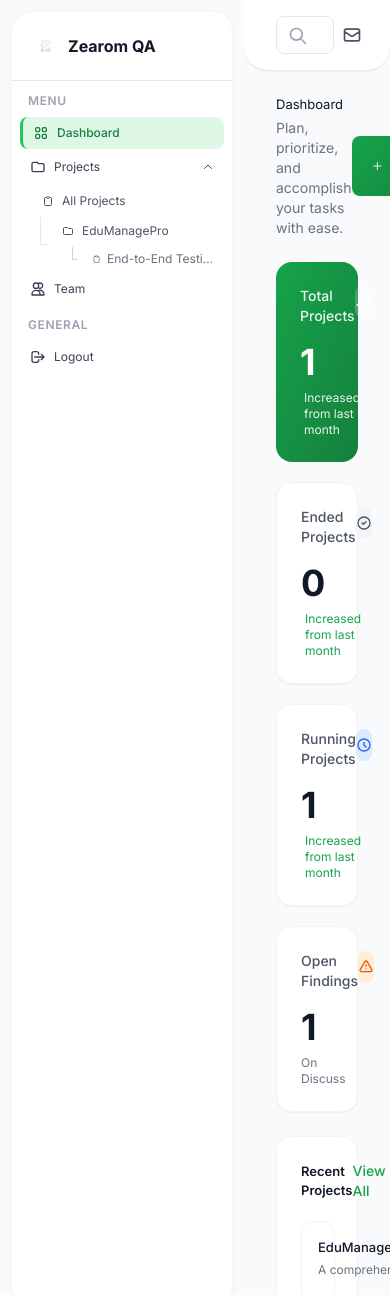
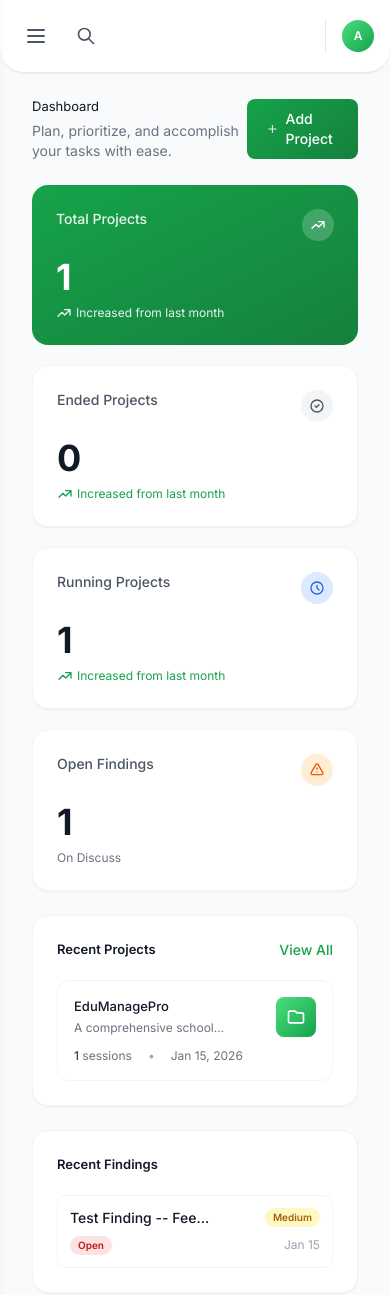
Before and after one commit to Levi-LMN/Zearom-QA, a Flask app: page /dashboard in a window 390 px wide. Shown: the top 1295 px of the page. Run offline with Flask 3, Linux system fonts and the light colour scheme; a user stored in the database is signed in; some libraries are stand-ins or nearby versions.

Commit message:
responsive base html

```diff
--- a/templates/base.html
+++ b/templates/base.html
@@ -119,6 +119,45 @@
             border-radius: 20px;
             background: white;
             box-shadow: 0 2px 8px rgba(0, 0, 0, 0.04);
+            transition: transform 0.3s ease;
+        }
+
+        /* Mobile sidebar */
+        @media (max-width: 768px) {
+            .sidebar-container {
+                position: fixed;
+                left: 0;
+                top: 0;
+                bottom: 0;
+                margin: 0;
+                border-radius: 0;
+                z-index: 50;
+                transform: translateX(-100%);
+            }
+
+            .sidebar-container.mobile-open {
+                transform: translateX(0);
+            }
+
+            .mobile-overlay {
+                display: none;
+                position: fixed;
+                inset: 0;
+                background: rgba(0, 0, 0, 0.5);
+                z-index: 40;
+            }
+
+            .mobile-overlay.active {
+                display: block;
+            }
+
+            h1 { font-size: 24px; }
+            h2 { font-size: 18px; }
+        }
+
+        @media (max-width: 640px) {
+            h1 { font-size: 20px; }
+            h2 { font-size: 16px; }
         }
 
         /* Projects dropdown animation */
@@ -205,12 +244,44 @@
         .search-result-item:hover {
             background-color: #f9fafb;
         }
+
+        /* Mobile menu button */
+        .mobile-menu-btn {
+            display: none;
+        }
+
+        @media (max-width: 768px) {
+            .mobile-menu-btn {
+                display: flex;
+            }
+
+            .desktop-search {
+                display: none;
+            }
+
+            .mobile-search {
+                display: block;
+            }
+        }
+
+        @media (min-width: 769px) {
+            .mobile-search {
+                display: none;
+            }
+
+            .desktop-search {
+                display: block;
+            }
+        }
     </style>
 </head>
 <body class="bg-gray-50">
+    <!-- Mobile Overlay -->
+    <div id="mobileOverlay" class="mobile-overlay" onclick="closeMobileSidebar()"></div>
+
     <div class="flex h-screen overflow-hidden">
         <!-- Sidebar -->
-        <aside class="sidebar-container flex flex-col">
+        <aside id="sidebar" class="sidebar-container flex flex-col")
             <!-- Logo -->
             <div class="p-5 border-b border-gray-200">
                 <a href="{{ url_for('dashboard') }}" class="flex items-center space-x-2">
@@ -329,9 +400,17 @@
         <main class="flex-1 overflow-y-auto">
             <!-- Header -->
             <header class="bg-white border-b border-gray-200 sticky top-0 z-10 navbar-curved shadow-sm">
-                <div class="flex items-center justify-between px-8 py-4">
+                <div class="flex items-center justify-between px-4 md:px-8 py-4">
+                    <!-- Mobile Menu Button -->
+                    <button onclick="toggleMobileSidebar()" class="mobile-menu-btn p-2 hover:bg-gray-100 rounded-lg transition mr-3">
+                        <svg class="w-6 h-6 text-gray-600" fill="none" stroke="currentColor" viewBox="0 0 24 24">
+                            <path stroke-linecap="round" stroke-linejoin="round" stroke-width="2" d="M4 6h16M4 12h16M4 18h16"/>
+                        </svg>
+                    </button>
+
                     <div class="flex items-center flex-1">
-                        <div class="relative max-w-md w-full">
+                        <!-- Desktop Search -->
+                        <div class="desktop-search relative max-w-md w-full">
                             <input type="text"
                                    id="globalSearch"
                                    placeholder="Search projects, sessions, findings..."
@@ -346,27 +425,53 @@
                                 <div id="searchResultsContent" class="p-2"></div>
                             </div>
                         </div>
+
+                        <!-- Mobile Search Button -->
+                        <button onclick="toggleMobileSearch()" class="mobile-search p-2 hover:bg-gray-100 rounded-lg transition">
+                            <svg class="w-5 h-5 text-gray-600" fill="none" stroke="currentColor" viewBox="0 0 24 24">
+                                <path stroke-linecap="round" stroke-linejoin="round" stroke-width="2" d="M21 21l-6-6m2-5a7 7 0 11-14 0 7 7 0 0114 0z"/>
+                            </svg>
+                        </button>
                     </div>
 
-                    <div class="flex items-center space-x-4">
-                        <button class="p-2 hover:bg-gray-100 rounded-lg transition">
+                    <div class="flex items-center space-x-2 md:space-x-4">
+                        <button class="p-2 hover:bg-gray-100 rounded-lg transition hidden sm:block">
                             <svg class="w-5 h-5 text-gray-600" fill="none" stroke="currentColor" viewBox="0 0 24 24">
                                 <path stroke-linecap="round" stroke-linejoin="round" stroke-width="2" d="M3 8l7.89 5.26a2 2 0 002.22 0L21 8M5 19h14a2 2 0 002-2V7a2 2 0 00-2-2H5a2 2 0 00-2 2v10a2 2 0 002 2z"/>
                             </svg>
                         </button>
-                        <button class="p-2 hover:bg-gray-100 rounded-lg transition">
+                        <button class="p-2 hover:bg-gray-100 rounded-lg transition hidden sm:block">
                             <svg class="w-5 h-5 text-gray-600" fill="none" stroke="currentColor" viewBox="0 0 24 24">
                                 <path stroke-linecap="round" stroke-linejoin="round" stroke-width="2" d="M15 17h5l-1.405-1.405A2.032 2.032 0 0118 14.158V11a6.002 6.002 0 00-4-5.659V5a2 2 0 10-4 0v.341C7.67 6.165 6 8.388 6 11v3.159c0 .538-.214 1.055-.595 1.436L4 17h5m6 0v1a3 3 0 11-6 0v-1m6 0H9"/>
                             </svg>
                         </button>
-                        <div class="flex items-center space-x-3 pl-4 border-l border-gray-200">
-                            <div class="text-right">
+                        <div class="flex items-center space-x-2 md:space-x-3 pl-2 md:pl-4 border-l border-gray-200">
+                            <div class="text-right hidden md:block">
                                 <p class="text-xs font-semibold text-gray-900">{{ current_user.name or current_user.email.split('@')[0] }}</p>
                                 <p class="text-xs text-gray-500" style="font-size: 10px;">{{ current_user.email }}</p>
                             </div>
-                            <div class="w-9 h-9 bg-gradient-to-br from-green-400 to-green-600 rounded-full flex items-center justify-center">
+                            <div class="w-8 h-8 md:w-9 md:h-9 bg-gradient-to-br from-green-400 to-green-600 rounded-full flex items-center justify-center">
                                 <span class="text-white font-semibold text-xs">{{ current_user.name[0] if current_user.name else current_user.email[0].upper() }}</span>
                             </div>
+                        </div>
+                    </div>
+                </div>
+
+                <!-- Mobile Search Bar (Hidden by default) -->
+                <div id="mobileSearchBar" class="hidden px-4 pb-4">
+                    <div class="relative">
+                        <input type="text"
+                               id="mobileGlobalSearch"
+                               placeholder="Search projects, sessions, findings..."
+                               class="w-full pl-10 pr-4 py-2 border border-gray-200 rounded-lg focus:outline-none focus:ring-2 focus:ring-green-500 focus:border-transparent"
+                               autocomplete="off">
+                        <svg class="w-5 h-5 absolute left-3 top-2.5 text-gray-400" fill="none" stroke="currentColor" viewBox="0 0 24 24">
+                            <path stroke-linecap="round" stroke-linejoin="round" stroke-width="2" d="M21 21l-6-6m2-5a7 7 0 11-14 0 7 7 0 0114 0z"/>
+                        </svg>
+
+                        <!-- Mobile Search Results Dropdown -->
+                        <div id="mobileSearchResults" class="hidden absolute top-full left-0 right-0 mt-2 bg-white border border-gray-200 rounded-lg shadow-lg search-results z-50">
+                            <div id="mobileSearchResultsContent" class="p-2"></div>
                         </div>
                     </div>
                 </div>
```
Also changed, not shown: static/uploads/20260115_100215_ZEAROM_LOGO_WITH_NAME.jpeg (added), zearom_qa.db.
